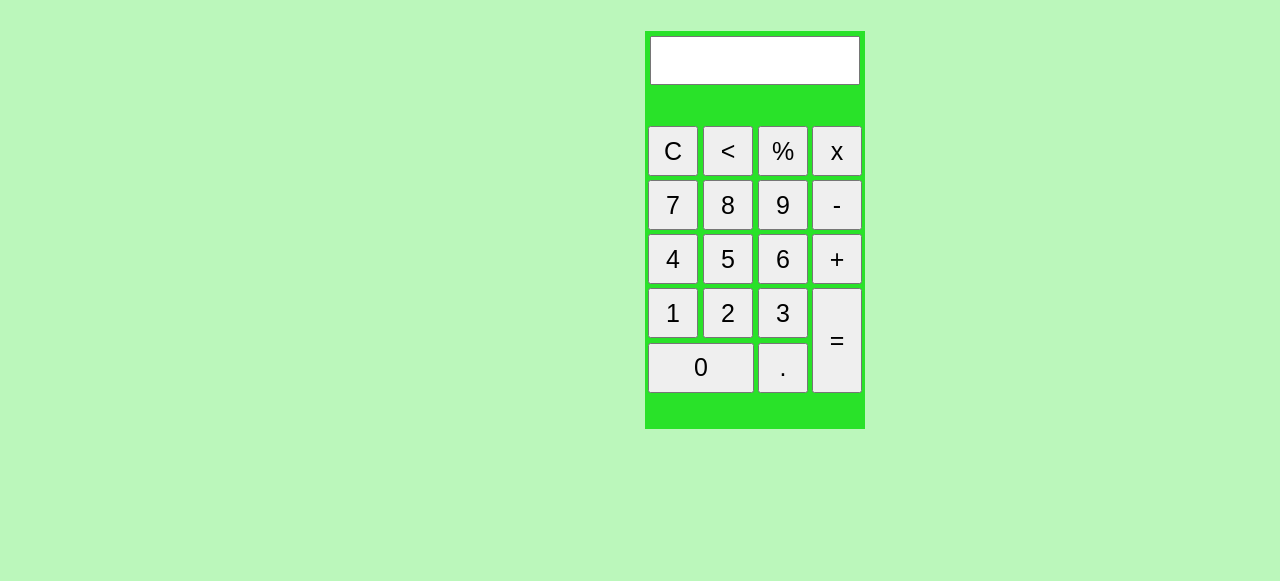
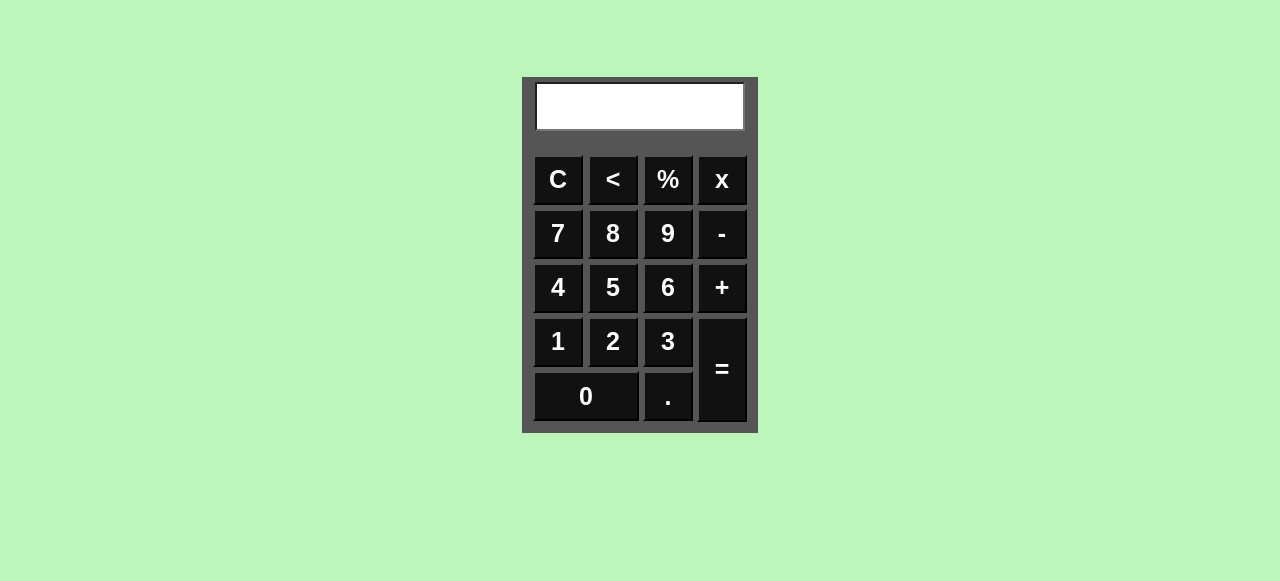
Before and after one commit to ankitacode19/CalculatorWebsite, a plain HTML site: page index.html in a window 1280 px wide. Shown: the part 219-800 px from the top of the page. Drawn offline with Linux system fonts and the light colour scheme.

Commit message:
update index.css
A better looking calculator

```diff
--- a/css/index.css
+++ b/css/index.css
@@ -3,11 +3,23 @@
   padding: 0;
 }
 
+html {
+  height: 100%;
+}
+
 body {
   background-color: rgb(187, 247, 187);
+  display: flex;
+  align-items: center;
+  justify-content: center;
+  flex-direction: column;
+  gap: 5%;
+  height: 100%;
 }
 h1 {
   padding: 15px;
+  font-weight: bolder;
+  border-radius: 10px;
 }
 
 .button {
@@ -16,6 +28,9 @@ h1 {
   font-size: 25px;
   margin: 1px;
   cursor: pointer;
+  background-color: #111;
+  color: #fff;
+  font-weight: bolder;
 }
 
 .textview {
@@ -23,18 +38,22 @@ h1 {
   margin: 5px;
   font-size: 25px;
   padding: 8px;
+  background-color: #fff;
+  color: #000;
 }
 
 .main {
-  position: absolute;
-  top: 250px;
-  left: 645px;
-  background: rgb(41, 226, 41);
+  display: flex;
+  justify-content: center;
+  align-items: center;
+  flex-direction: column;
+  width: fit-content;
+  background: #555;
 }
 
 .container {
   display: flex;
   justify-content: center;
   align-items: center;
-  padding: 15%;
+  padding: 16px 8px 8px 8px;
 }
```
